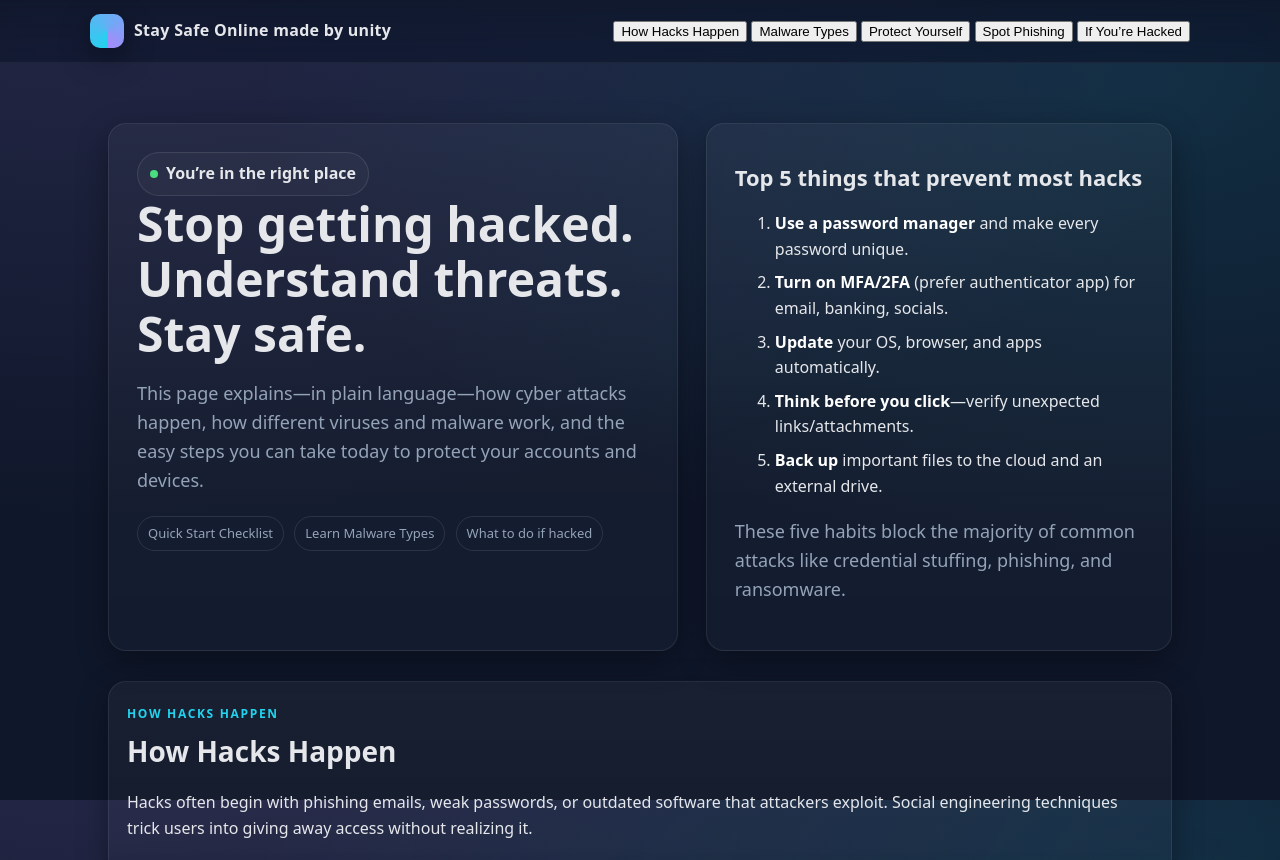
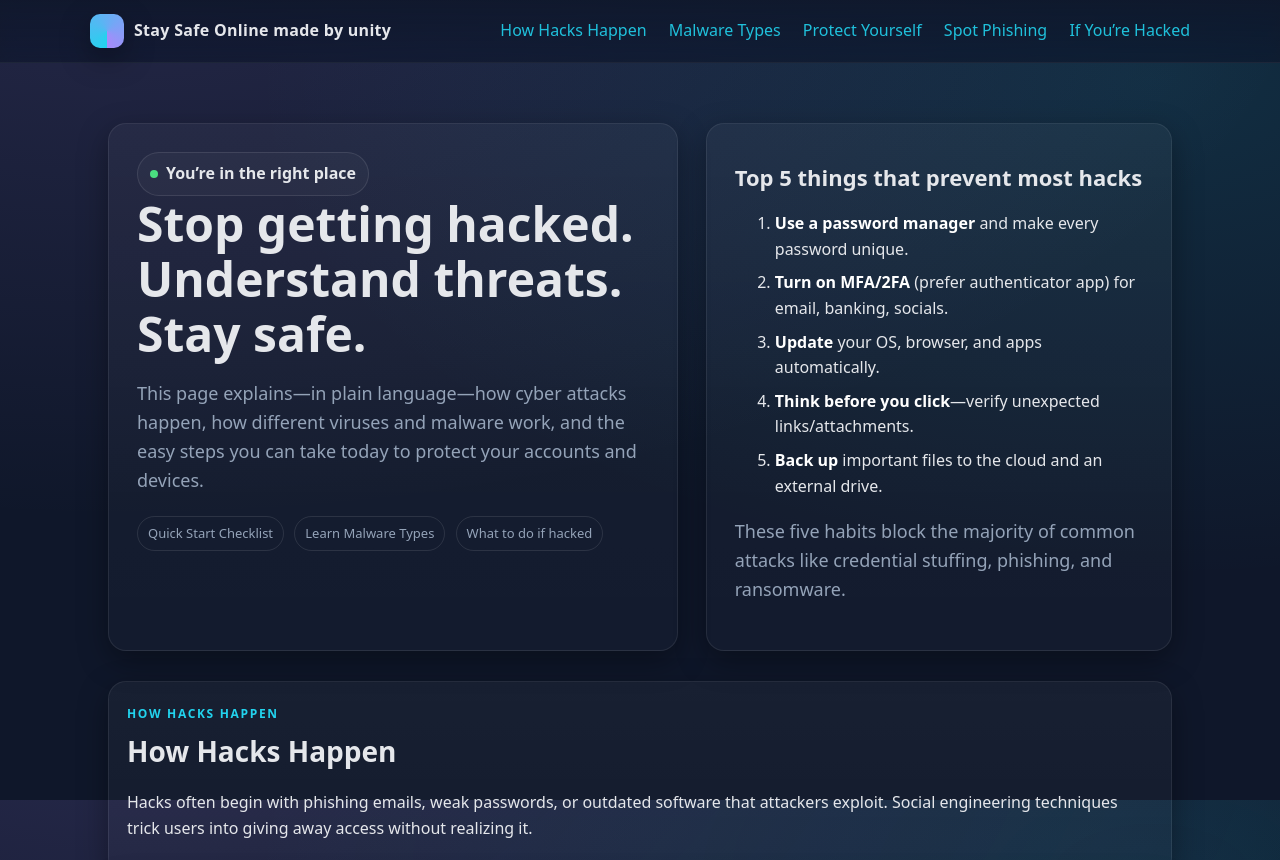
Before and after one commit to unity-cpu/how-to-prevent-getting-hacked-test, a plain HTML site: page index.html in a window 1280 px wide. Shown: the top 860 px of the page. Drawn offline with Linux system fonts and the light colour scheme.

Commit message:
Update index.html

```diff
--- a/index.html
+++ b/index.html
@@ -51,13 +51,13 @@
       <div class="brand">
         <span class="logo" aria-hidden="true"></span> <span>Stay Safe Online made by unity</span>
       </div>
-     <nav aria-label="Main">
-<button onclick="loadPage('how-hacks-happen')">How Hacks Happen</button>
-<button onclick="loadPage('malware')">Malware Types</button>
-<button onclick="loadPage('protect')">Protect Yourself</button>
-<button onclick="loadPage('phishing')">Spot Phishing</button>
-<button onclick="loadPage('help')">If You’re Hacked</button>
-</nav>
+      <nav aria-label="Main">
+        <a href="#how-hacks-happen">How Hacks Happen</a>
+        <a href="#malware">Malware Types</a>
+        <a href="#protect">Protect Yourself</a>
+        <a href="#phishing">Spot Phishing</a>
+        <a href="#help">If You’re Hacked</a>
+      </nav>
     </div>
   </header>
 
@@ -229,7 +229,7 @@
     }
     loadCyberNews();
 
-        // Save checklist items to localStorage
+    // Save checklist items to localStorage
     checkboxes.forEach((box, i) => {
       const key = `safecheck-${i}`;
       const saved = localStorage.getItem(key);
@@ -237,42 +237,6 @@
       box.addEventListener('change', () => {
         localStorage.setItem(key, box.checked ? '1' : '0');
         updateProgress();
-
-  // ... existing JS functions ...
-
-  // Save checklist items to localStorage
-  checkboxes.forEach((box, i) => {
-    const key = `safecheck-${i}`;
-    const saved = localStorage.getItem(key);
-    if (saved === '1') box.checked = true;
-    box.addEventListener('change', () => {
-      localStorage.setItem(key, box.checked ? '1' : '0');
-      updateProgress();
-    });
-  });
-
-  // Load Section Function (Clears Page and Shows Only One Section)
-  function loadPage(sectionId) {
-    const section = document.getElementById(sectionId);
-    if (!section) return;
-
-    // Clone section content
-    const clone = section.cloneNode(true);
-
-    // Create a back button
-    const backBtn = document.createElement('button');
-    backBtn.textContent = '← Back to Main Page';
-    backBtn.style = 'margin: 20px; padding: 10px; font-size: 16px; background: var(--panel); color: var(--ink); border: 1px solid rgba(255,255,255,0.2); border-radius: 8px;';
-    backBtn.onclick = () => location.reload();
-
-    // Clear the entire page
-    document.body.innerHTML = '';
-    document.body.style.background = 'var(--bg)';
-    document.body.style.color = 'var(--ink)';
-
-    // Add the back button and selected section
-    document.body.appendChild(backBtn);
-    document.body.appendChild(clone);
       });
     });
   </script>
```
